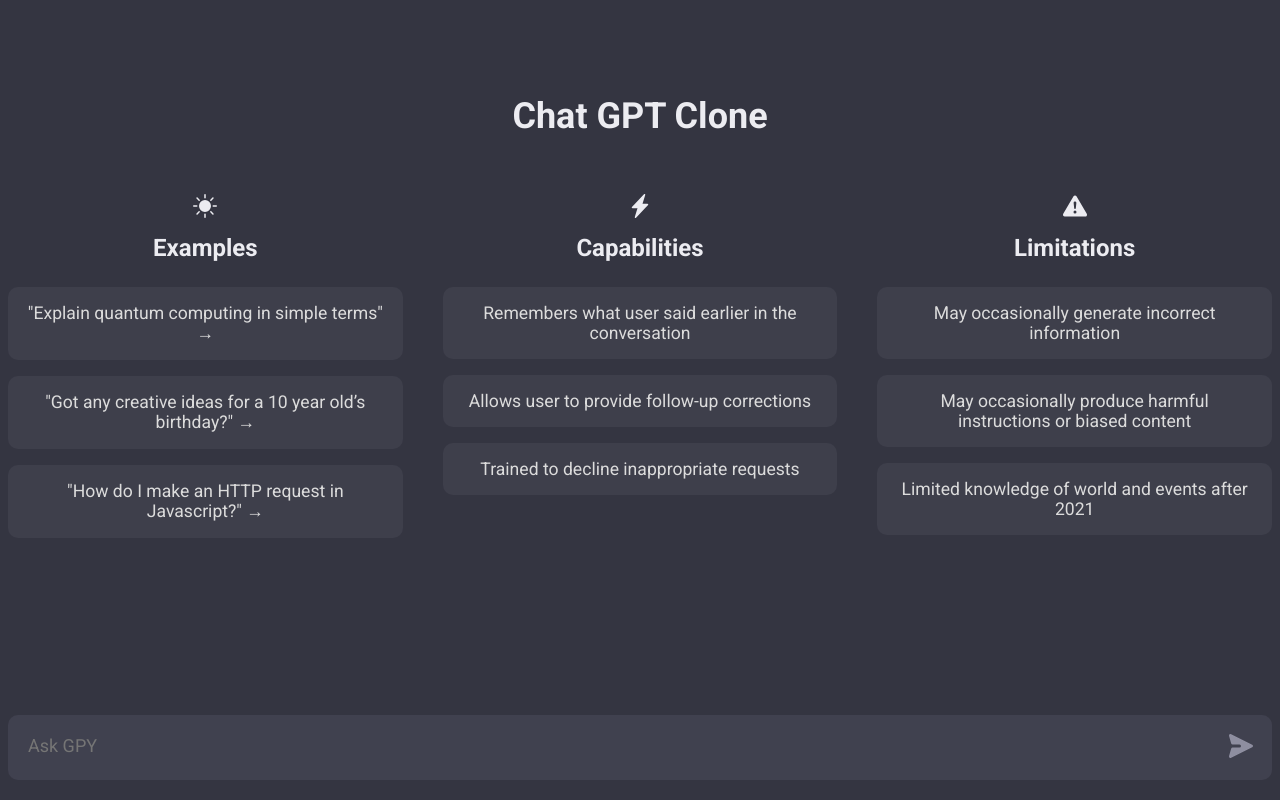
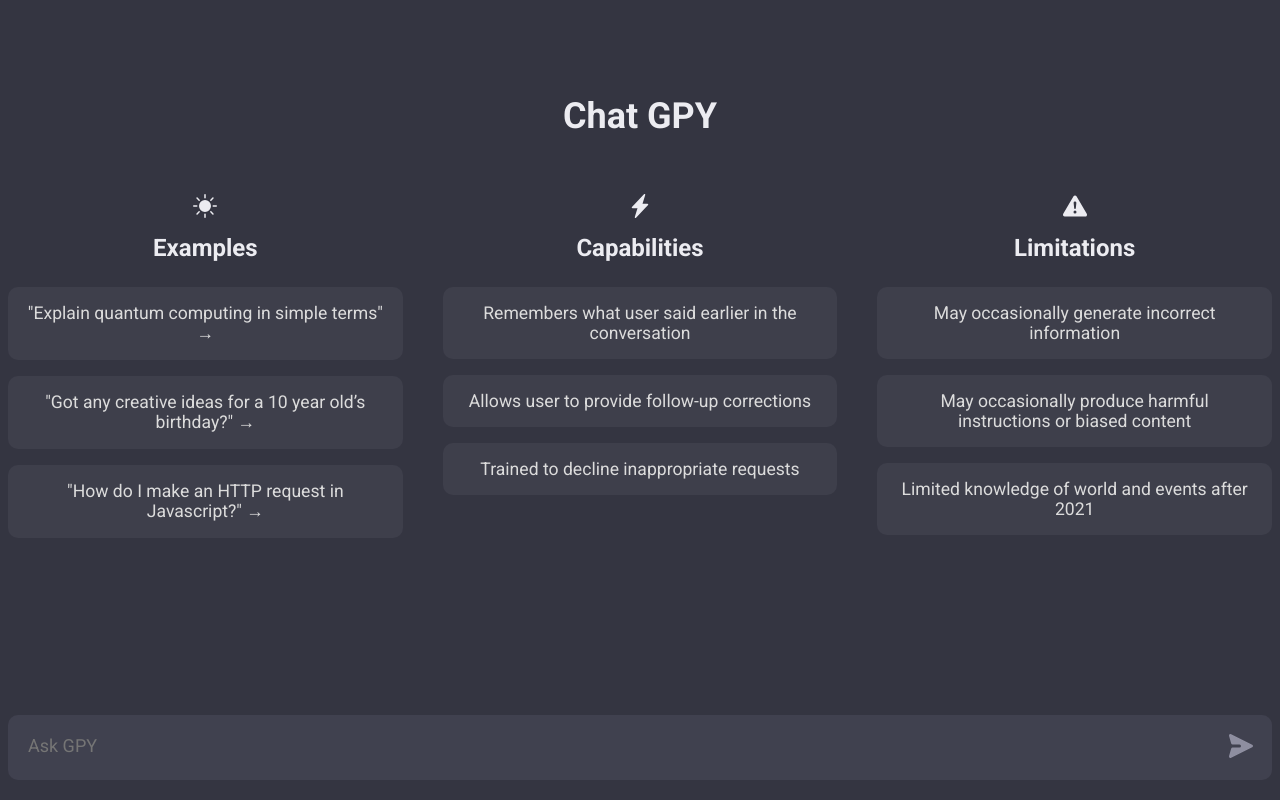
Before and after one commit to farizulislamshihab/chat-gpt, a website built with Vite: page client/index.html in a window 1280 px wide. Built offline with nearby package versions, Linux system fonts and the light colour scheme.

Commit message:
Update index.html

```diff
--- a/client/index.html
+++ b/client/index.html
@@ -16,7 +16,7 @@
 <body>
   <div id="app">
     <div class="hero">
-      <h1>Chat GPT Clone</h1>
+      <h1>Chat GPY</h1>
       <div class="col-3">
         <div class="card">
           <h2>
```
